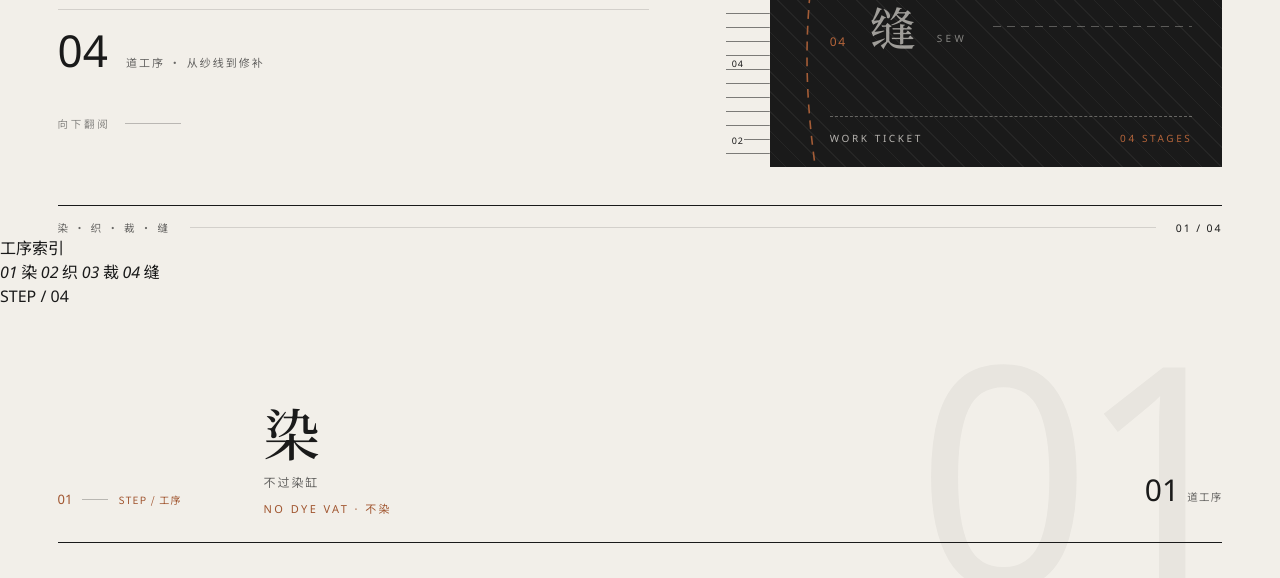
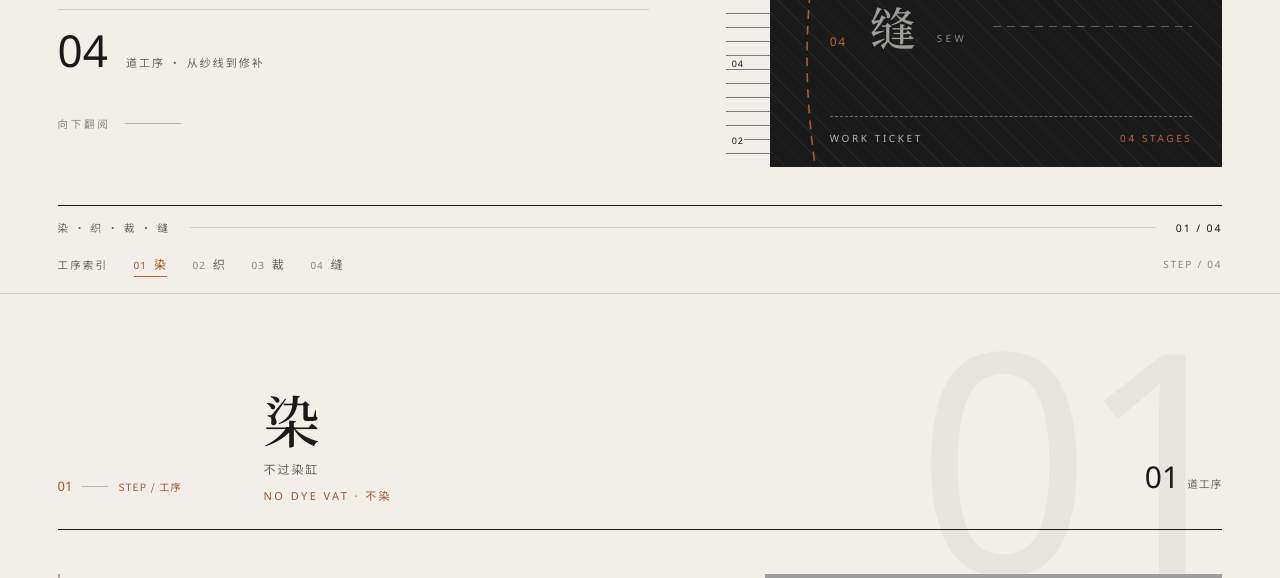
Before and after one commit to W-nnnn/FABRICLAB, a Spring app: template fabriclab/store/src/main/resources/templates/crafts.html in a window 1280 px wide. Shown: the part 469-1047 px from the top of the page. Run offline with Thymeleaf, Linux system fonts and the light colour scheme; the template is opened without the code that fills it, so the values that code supplies are empty; database files in the repository are not loaded; grey boxes are pictures that could not be loaded.

Commit message:
fix(store): 恢复工艺页工序索引样式

```diff
--- a/fabriclab/store/src/main/resources/static/css/store.css
+++ b/fabriclab/store/src/main/resources/static/css/store.css
@@ -1396,6 +1396,29 @@ body.lang-en .lead, body.lang-en .tiny, body.lang-en .eyebrow { letter-spacing:
 .fa-hero__rule i { flex: 1; height: 1px; background: var(--line); }
 .fa-hero__rule b { font-weight: 400; color: var(--ink); }
 
+/* ------------------------------------------------------------ 工艺页工序索引：页内跳转行，不做吸顶横条 */
+.fa-index {
+    display: flex; align-items: center; gap: clamp(16px, 2vw, 32px);
+    padding: 16px var(--gx); border-bottom: 1px solid var(--line);
+}
+.fa-index__label { flex: none; font-size: 10.5px; letter-spacing: .2em; color: var(--mute); }
+.fa-index__items { display: flex; align-items: center; gap: clamp(16px, 2vw, 34px); flex: 1; }
+.fa-index__item {
+    display: inline-flex; align-items: baseline; gap: 7px;
+    padding: 4px 0; font-size: 12px; letter-spacing: .08em;
+    color: var(--mute); border-bottom: 1px solid transparent;
+    transition: color .2s ease, border-color .2s ease;
+}
+.fa-index__item i { font-size: 10px; font-style: normal; color: var(--faint); }
+.fa-index__item:hover { color: var(--ink); }
+.fa-index__item.on { color: var(--rust-ink); border-bottom-color: var(--rust); }
+.fa-index__item.on i { color: var(--rust-ink); }
+.fa-index__hint { flex: none; font-size: 10px; letter-spacing: .18em; color: var(--faint); }
+@media (max-width: 640px) {
+    .fa-index { flex-wrap: wrap; gap: 10px 16px; }
+    .fa-index__hint { margin-left: auto; }
+}
+
 /* ------------------------------------------------------------ 章节侧轨（替代传统吸顶索引条）
    右缘竖排四道刻度：编号常驻，章名仅在悬停/当前章滑出；
    滚动经 app.js 点亮当前章（赭色 + 刻度伸长），点击平滑跳章。
```
